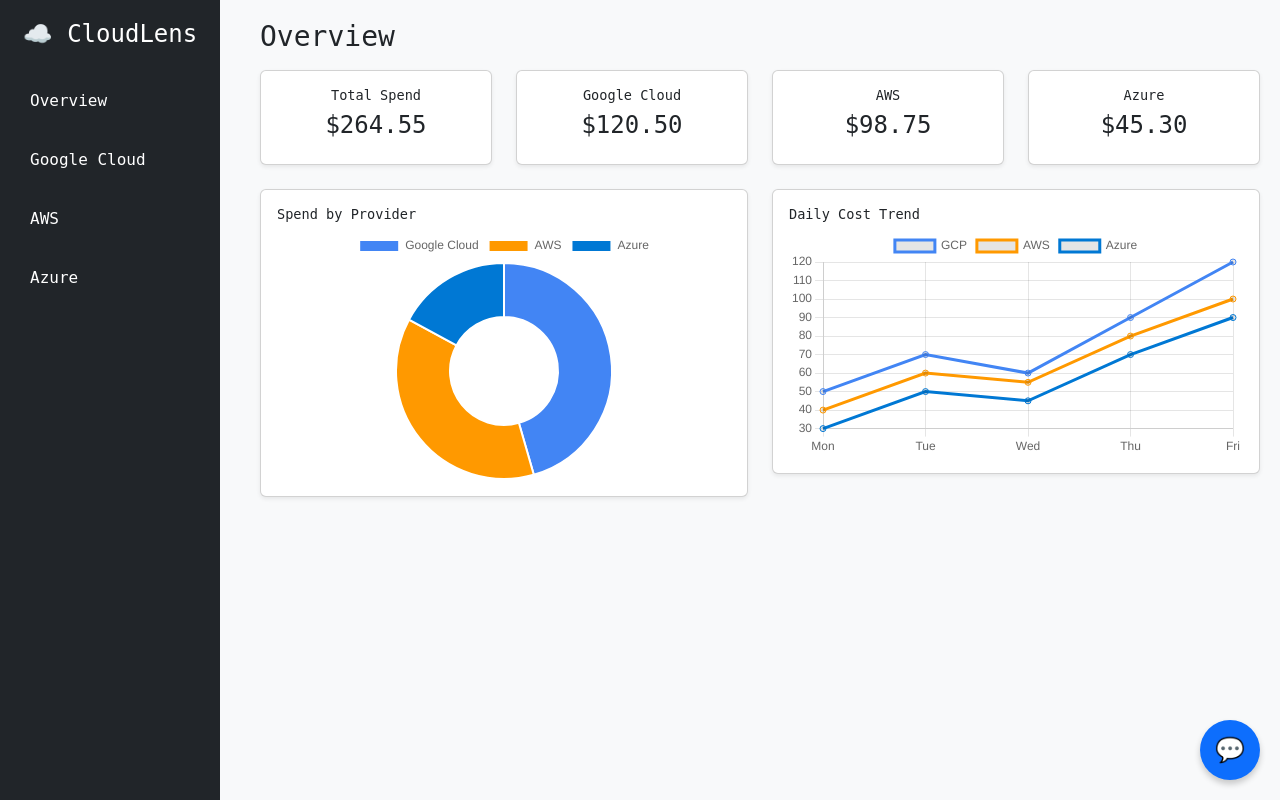
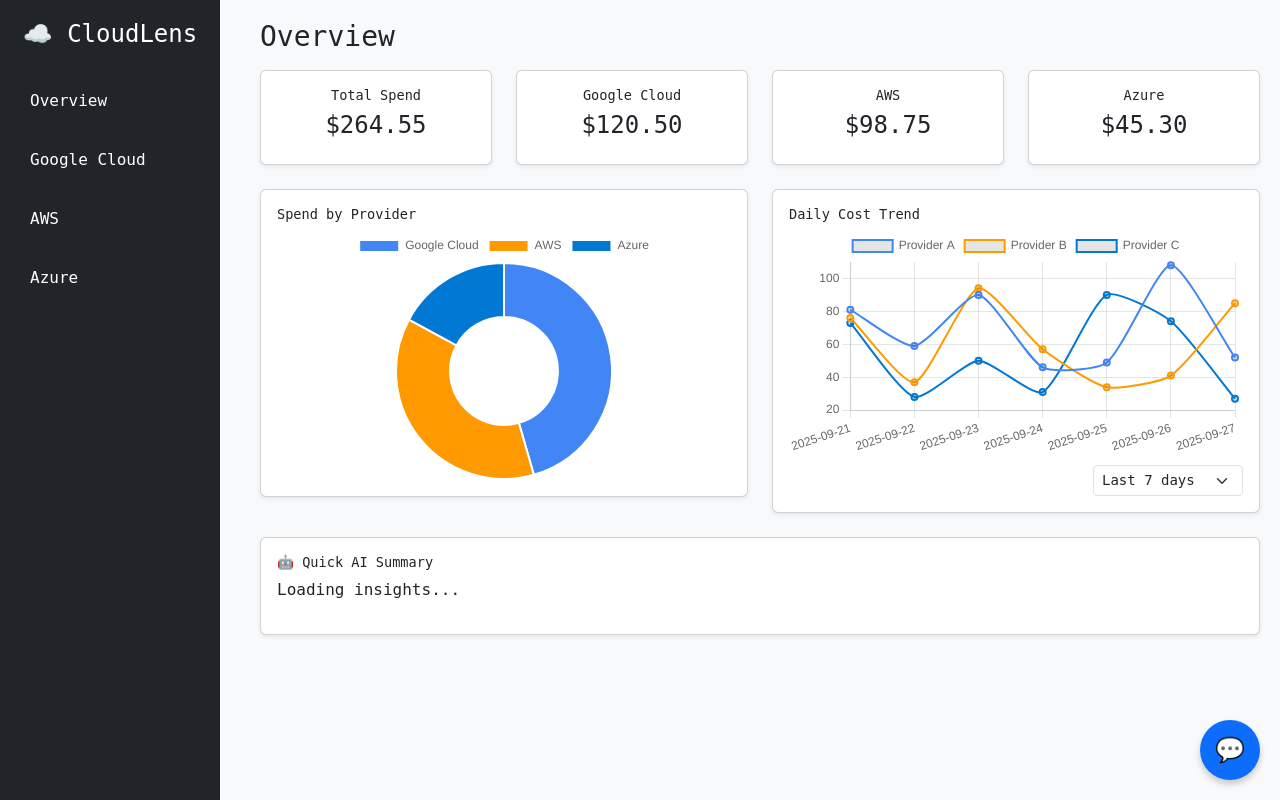
Before and after one commit to AlejandroJelves/smart-ai-cloud-auditor, a Flask app: page / in a window 1280 px wide. Run offline with Flask 3, Linux system fonts and the light colour scheme.

Commit message:
Dashboard working just gcp connector needs to be aligned

```diff
--- a/app.py
+++ b/app.py
@@ -1,7 +1,10 @@
 from flask import Flask, render_template, request, jsonify
+from datetime import datetime, timedelta
+import random
 
 app = Flask(__name__)
 
+# Tile & pie summary data
 dummy_data = [
     {"provider": "gcp", "service": "Compute Engine", "cost": 120.50},
     {"provider": "aws", "service": "EC2", "cost": 98.75},
@@ -18,9 +21,82 @@ def chat():
 
 @app.route("/api/costs")
 def costs():
-    return jsonify(dummy_data)
+    range_days = request.args.get("range")
+    provider = request.args.get("provider")
 
-# Temporary fake agent
+    # Default → summary tiles/pie (dummy)
+    if not range_days:
+        return jsonify(dummy_data)
+
+    range_days = int(range_days)
+    today = datetime.today()
+
+    # Generate random daily values
+    dates = [today - timedelta(days=i) for i in range(range_days-1, -1, -1)]
+    gcp_vals = [random.randint(40,120) for _ in dates]
+    aws_vals = [random.randint(30,100) for _ in dates]
+    azure_vals = [random.randint(20,90) for _ in dates]
+
+    # Grouping step (keeps charts clean)
+    if range_days <= 30:
+        step = 1
+    elif range_days <= 90:
+        step = 7
+    elif range_days <= 180:
+        step = 15
+    else:
+        step = 30
+
+    grouped_labels, gcp_grouped, aws_grouped, azure_grouped = [], [], [], []
+    for i in range(0, len(dates), step):
+        chunk_dates = dates[i:i+step]
+        if not chunk_dates:
+            continue
+        grouped_labels.append(chunk_dates[0].strftime("%Y-%m-%d"))
+        gcp_grouped.append(sum(gcp_vals[i:i+step]) // len(chunk_dates))
+        aws_grouped.append(sum(aws_vals[i:i+step]) // len(chunk_dates))
+        azure_grouped.append(sum(azure_vals[i:i+step]) // len(chunk_dates))
+
+    # ✅ Provider-specific dummy stats
+    if provider:
+        if provider == "gcp":
+            values, color, name = gcp_grouped, "#4285F4", "Provider A"
+        elif provider == "aws":
+            values, color, name = aws_grouped, "#FF9900", "Provider B"
+        elif provider == "azure":
+            values, color, name = azure_grouped, "#0078D4", "Provider C"
+        else:
+            return jsonify({"error": "Invalid provider"}), 400
+
+        total = sum(values)
+        avg = total / len(values) if values else 0
+        budget = 2000  # dummy budget
+        idle = random.randint(0, 5)  # dummy idle resources
+
+        return jsonify({
+            "labels": grouped_labels,
+            "datasets": [
+                {"label": f"{name} Spend", "data": values, "borderColor": color, "fill": False}
+            ],
+            "summary": {
+                "total": total,
+                "avg": avg,
+                "budgetStatus": "⚠️ Over Budget" if total > budget else "✅ Under Budget",
+                "idle": idle
+            }
+        })
+
+    # ✅ Overview: return all providers together
+    return jsonify({
+        "labels": grouped_labels,
+        "datasets": [
+            {"label": "Provider A", "data": gcp_grouped, "borderColor": "#4285F4", "fill": False},
+            {"label": "Provider B", "data": aws_grouped, "borderColor": "#FF9900", "fill": False},
+            {"label": "Provider C", "data": azure_grouped, "borderColor": "#0078D4", "fill": False}
+        ]
+    })
+
+# Fake chatbot agent
 @app.route("/api/agent", methods=["POST"])
 def agent():
     question = request.json.get("question", "")
--- a/templates/dashboard.html
+++ b/templates/dashboard.html
@@ -1,4 +1,5 @@
 <!DOCTYPE html>
+
 <html>
 <head>
   <title>CloudLens AI Dashboard</title>
@@ -11,6 +12,7 @@
     .sidebar a { display:block; padding:10px; margin-bottom:15px; color:white; text-decoration:none; border-radius:5px; }
     .sidebar a:hover { background:#343a40; }
     .content { margin-left:240px; padding:20px; font-family: monospace; }
+
 
 /* KPI Cards */
 .card h6 { font-size: 0.85rem; font-family: monospace; }
@@ -28,11 +30,14 @@
 
 /* Charts smaller */
 canvas { max-height: 250px !important; }
+
+
   </style>
 </head>
 <body>
 
 <!-- Sidebar -->
+
 <div class="sidebar">
   <h4>☁️ CloudLens</h4>
   <a href="#" onclick="showView('overview')">Overview</a>
@@ -42,11 +47,16 @@
 </div>
 
 <!-- Main Content -->
+
 <div class="content">
 
 <!-- Overview -->
+
 <div id="overview" class="view">
   <h3>Overview</h3>
+
+  <!-- KPI Tiles -->
+
   <div class="row text-center mt-3">
     <div class="col-md-3"><div class="card p-3 shadow-sm"><h6>Total Spend</h6><h2 id="totalSpend">$0</h2></div></div>
     <div class="col-md-3"><div class="card p-3 shadow-sm"><h6>Google Cloud</h6><h2 id="gcpSpend">$0</h2></div></div>
@@ -54,23 +64,47 @@
     <div class="col-md-3"><div class="card p-3 shadow-sm"><h6>Azure</h6><h2 id="azureSpend">$0</h2></div></div>
   </div>
 
+  <!-- Charts -->
+
   <div class="row mt-4">
+    <!-- Pie Chart -->
     <div class="col-md-6">
       <div class="card p-3 shadow-sm">
         <h6>Spend by Provider</h6>
         <canvas id="providerPie"></canvas>
       </div>
     </div>
+
+
+<!-- Line Chart with selector at bottom -->
 <div class="col-md-6">
   <div class="card p-3 shadow-sm">
     <h6>Daily Cost Trend</h6>
     <canvas id="trendChart"></canvas>
-        </div>
+    <div class="d-flex justify-content-end mt-2">
+      <select id="overviewRange" class="form-select form-select-sm" style="width:150px;" onchange="updateOverviewChart()">
+        <option value="7">Last 7 days</option>
+        <option value="30">Last 30 days</option>
+        <option value="90">Last 90 days</option>
+        <option value="90">Last 6  months</option>
+        <option value="90">Last Year</option>
+      </select>
     </div>
   </div>
 </div>
 
+  </div>
+
+  <!-- AI Summary Card -->
+
+  <div class="card p-3 shadow-sm mt-4">
+    <h6>🤖 Quick AI Summary</h6>
+    <p id="overviewSummary">Loading insights...</p>
+  </div>
+</div>
+
   <!-- GCP -->
+
   <div id="gcp" class="view" style="display:none;">
     <h3>Google Cloud Details</h3>
     <div class="row text-center mt-3">
@@ -83,6 +117,7 @@
   </div>
 
   <!-- AWS -->
+
   <div id="aws" class="view" style="display:none;">
     <h3>AWS Details</h3>
     <div class="row text-center mt-3">
@@ -95,6 +130,7 @@
   </div>
 
   <!-- Azure -->
+
   <div id="azure" class="view" style="display:none;">
     <h3>Azure Details</h3>
     <div class="row text-center mt-3">
@@ -108,6 +144,7 @@
 </div>
 
 <!-- Floating Chat -->
+
 <div id="chatBubble">💬</div>
 <div id="chatWindow">
   <div id="chatHeader">CloudLens Assistant</div>
@@ -123,10 +160,15 @@
 function showView(viewId) {
   document.querySelectorAll('.view').forEach(v => v.style.display = 'none');
   document.getElementById(viewId).style.display = 'block';
+
+  // When switching views, load provider charts
+  if (viewId === "gcp") updateProviderChart("gcp", "gcpLine");
+  if (viewId === "aws") updateProviderChart("aws", "awsLine");
+  if (viewId === "azure") updateProviderChart("azure", "azureLine");
 }
 showView('overview'); // default
 
-// Load dummy costs
+// Load dummy costs for tiles + pie chart
 fetch("/api/costs")
   .then(res => res.json())
   .then(data => {
@@ -147,38 +189,17 @@ fetch("/api/costs")
     // Pie chart (overview)
     new Chart(document.getElementById("providerPie"), {
       type:"doughnut",
-      data:{labels:["Google Cloud","AWS","Azure"],datasets:[{data:[gcpTotal,awsTotal,azureTotal],backgroundColor:["#4285F4","#FF9900","#0078D4"]}]}
-    });
-
-    // Trend (overview)
-    new Chart(document.getElementById("trendChart"), {
-      type:"line",
       data:{
-        labels:["Mon","Tue","Wed","Thu","Fri"],
-        datasets:[
-          {label:"GCP",data:[50,70,60,90,120],borderColor:"#4285F4",fill:false},
-          {label:"AWS",data:[40,60,55,80,100],borderColor:"#FF9900",fill:false},
-          {label:"Azure",data:[30,50,45,70,90],borderColor:"#0078D4",fill:false}
-        ]
+        labels:["Google Cloud","AWS","Azure"],
+        datasets:[{
+          data:[gcpTotal,awsTotal,azureTotal],
+          backgroundColor:["#4285F4","#FF9900","#0078D4"]
+        }]
       }
     });
 
-    // Build insights per provider
-    function buildProviderInsights(total, totalId, avgId, budgetId, idleId, lineId, color, budget=500) {
-      document.getElementById(totalId).innerText = `$${total.toFixed(2)}`;
-      const avg = total / 30;
-      document.getElementById(avgId).innerText = `$${avg.toFixed(2)}`;
-      document.getElementById(budgetId).innerText = total > budget ? "⚠️ Over Budget" : "✅ Under Budget";
-      document.getElementById(idleId).innerText = avg < 20 ? 3 : 1; // mock logic
-      new Chart(document.getElementById(lineId), {
-        type:"line",
-        data:{labels:["Mon","Tue","Wed","Thu","Fri"],datasets:[{label:"Daily Spend",data:[20,30,40,25,50],borderColor:color,fill:false}]}
-      });
-    }
-
-    buildProviderInsights(gcpTotal, "gcpTotal","gcpAvg","gcpBudget","gcpIdle","gcpLine","#4285F4");
-    buildProviderInsights(awsTotal, "awsTotal","awsAvg","awsBudget","awsIdle","awsLine","#FF9900");
-    buildProviderInsights(azureTotal, "azureTotal","azureAvg","azureBudget","azureIdle","azureLine","#0078D4");
+    // ✅ Trigger first load of Overview line chart (7 days default)
+    updateOverviewChart();
   });
 
 // Chat toggle
@@ -200,6 +221,68 @@ function sendMessage(){
   });
   input.value="";
 }
+
+// ✅ Dynamic Overview Line Chart
+let overviewChart;
+function updateOverviewChart() {
+  const range = document.getElementById("overviewRange").value;
+
+  fetch(`/api/costs?range=${range}`)
+    .then(res => res.json())
+    .then(data => {
+      if (overviewChart) overviewChart.destroy();
+
+      overviewChart = new Chart(document.getElementById("trendChart"), {
+        type: "line",
+        data: {
+          labels: data.labels,
+          datasets: data.datasets.map(ds => ({
+            ...ds,
+            tension: 0.2,
+            borderWidth: 2,
+            pointRadius: 3,
+            pointHoverRadius: 6
+          }))
+        },
+        options: { responsive: true }
+      });
+    });
+}
+
+// ✅ Provider-specific charts (GCP, AWS, Azure)
+const providerCharts = {}; // hold chart refs
+
+function updateProviderChart(provider, canvasId) {
+  fetch(`/api/costs?provider=${provider}&range=90`)
+    .then(res => res.json())
+    .then(data => {
+      if (providerCharts[provider]) providerCharts[provider].destroy();
+
+      // ✅ Update chart
+      providerCharts[provider] = new Chart(document.getElementById(canvasId), {
+        type: "line",
+        data: {
+          labels: data.labels,
+          datasets: data.datasets.map(ds => ({
+            ...ds,
+            tension: 0.2,
+            borderWidth: 2,
+            pointRadius: 3,
+            pointHoverRadius: 6
+          }))
+        },
+        options: { responsive: true }
+      });
+
+      // ✅ Update summary tiles
+      if (data.summary) {
+        document.getElementById(`${provider}Total`).innerText = `$${data.summary.total.toFixed(2)}`;
+        document.getElementById(`${provider}Avg`).innerText = `$${data.summary.avg.toFixed(2)}`;
+        document.getElementById(`${provider}Budget`).innerText = data.summary.budgetStatus;
+        document.getElementById(`${provider}Idle`).innerText = data.summary.idle;
+      }
+    });
+}
 </script>
 </body>
 </html>
```
Also changed, not shown: 1 other file. Lines whose indentation alone changed are shown as unchanged.
